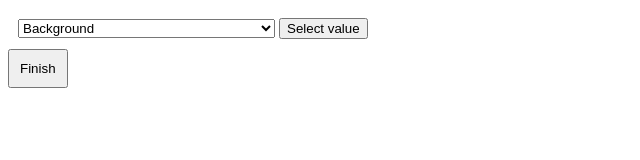
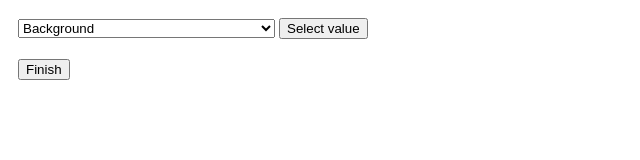
Before and after one commit to ElectricDolphin/WYS-color-creator, a plain HTML site: page index.html in a window 1280 px wide. Shown: the whole page, without its empty margins (0-640 px from the left). Drawn offline with Linux system fonts and the light colour scheme.

Commit message:
Finish button now uses margin instead of padding

```diff
--- a/index.html
+++ b/index.html
@@ -28,7 +28,7 @@
             }
 
             #finish_button {
-                padding: 10px;
+                margin: 10px;
             }
         </style>
     </head>
```
